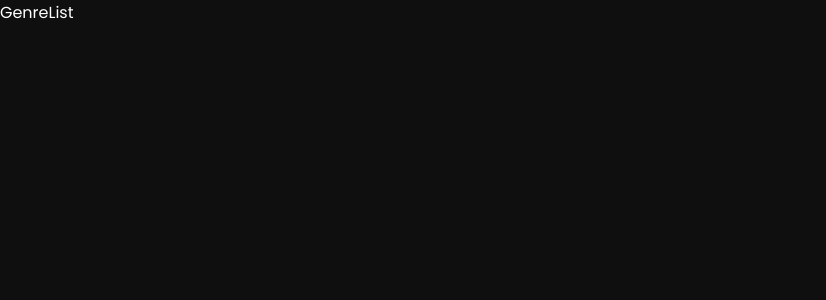
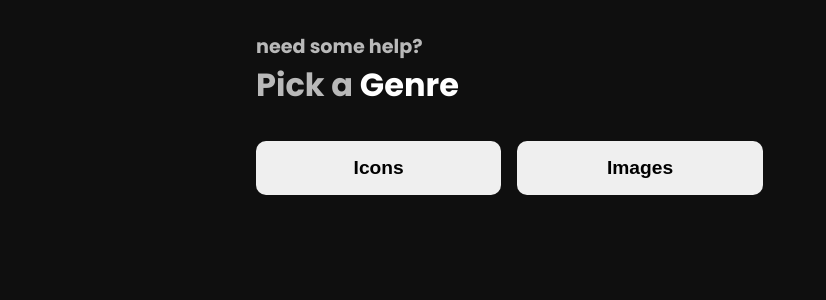
Before and after one commit to SandyDev00076/Frontend-tips, a React (Create React App) app: page / in a window 1280 px wide. Shown: the top 300 px of the page, without its empty margins (0-826 px from the left). Built offline with nearby package versions, Linux system fonts and the light colour scheme.

Commit message:
add the genre list and genre tile comp

```diff
--- a/src/components/GenreList.module.scss
+++ b/src/components/GenreList.module.scss
@@ -1,5 +1,25 @@
+@use "../styles/shared";
+
 .container {
-  background-color: hsl(0, 0%, 6%);
-  color: white;
-  min-height: 100vh;
+  @extend %page;
 }
+
+.intro {
+  margin-bottom: 32px;
+  h1 {
+    font-size: 1.2rem;
+  }
+
+  h2 {
+    font-size: 2rem;
+    strong {
+      color: white;
+    }
+  }
+}
+
+.genres {
+  display: grid;
+  grid-template-columns: repeat(auto-fill, minmax(200px, 1fr));
+  gap: 16px;
+}
--- a/src/components/GenreList.tsx
+++ b/src/components/GenreList.tsx
@@ -1,9 +1,25 @@
 import React from "react";
+import { genreList } from "data/GenreList";
+import GenreTile from "./GenreTile";
 
 import styles from "./GenreList.module.scss";
 
 const GenreList = () => {
-  return <section className={styles.container}>GenreList</section>;
+  return (
+    <section className={styles.container}>
+      <div className={styles.intro}>
+        <h1>need some help?</h1>
+        <h2>
+          Pick a <strong>Genre</strong>
+        </h2>
+      </div>
+      <div className={styles.genres}>
+        {genreList.map((genre) => (
+          <GenreTile obj={genre} key={genre.id} />
+        ))}
+      </div>
+    </section>
+  );
 };
 
 export default GenreList;
--- /dev/null
+++ b/src/components/GenreTile.module.scss
@@ -0,0 +1,6 @@
+.container {
+  padding: 16px;
+  border-radius: 10px;
+  font-weight: bold;
+  font-size: 1.2rem;
+}
--- /dev/null
+++ b/src/components/GenreTile.tsx
@@ -0,0 +1,13 @@
+import React from "react";
+import { Genre } from "types/Genre";
+
+import styles from "./GenreTile.module.scss";
+
+interface Props {
+  obj: Genre;
+}
+const GenreTile = ({ obj }: Props) => {
+  return <button className={styles.container}>{obj.title}</button>;
+};
+
+export default GenreTile;
--- /dev/null
+++ b/src/data/GenreList.ts
@@ -0,0 +1,12 @@
+import { Genre } from "types/Genre";
+
+export const genreList: Genre[] = [
+  {
+    id: "icons",
+    title: "Icons",
+  },
+  {
+    id: "images",
+    title: "Images",
+  },
+];
--- a/src/index.css
+++ b/src/index.css
@@ -17,3 +17,22 @@ code {
 *::before {
   box-sizing: border-box;
 }
+
+h1,
+h2,
+h3,
+h4,
+h5,
+h6,
+p {
+  margin: 0;
+}
+
+button {
+  border: none;
+  cursor: pointer;
+}
+
+button:focus {
+  outline: none;
+}
--- /dev/null
+++ b/src/styles/_colors.scss
@@ -0,0 +1,4 @@
+:root {
+  --text-secondary: #b9b9b9;
+  --bg: #0f0f0f;
+}
--- /dev/null
+++ b/src/styles/_shared.scss
@@ -0,0 +1,6 @@
+%page {
+  background-color: var(--bg);
+  color: var(--text-secondary);
+  min-height: 100vh;
+  padding: 32px 20%;
+}
--- /dev/null
+++ b/src/styles/globals.scss
@@ -0,0 +1 @@
+@import "colors";
--- /dev/null
+++ b/src/types/Genre.ts
@@ -0,0 +1,4 @@
+export interface Genre {
+  id: string;
+  title: string;
+}
```
Also changed, not shown: src/index.tsx (+7 -6 lines).
